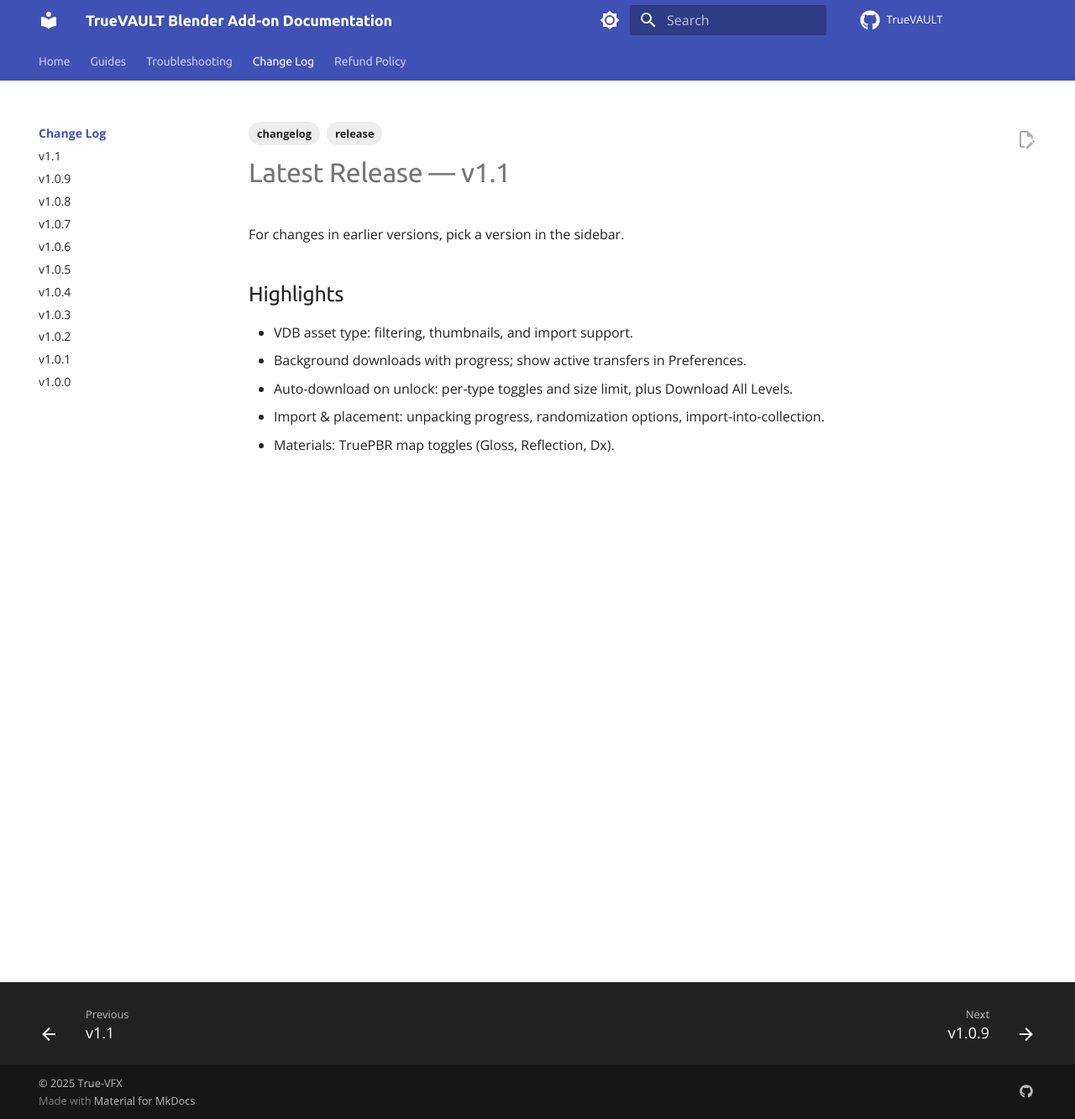
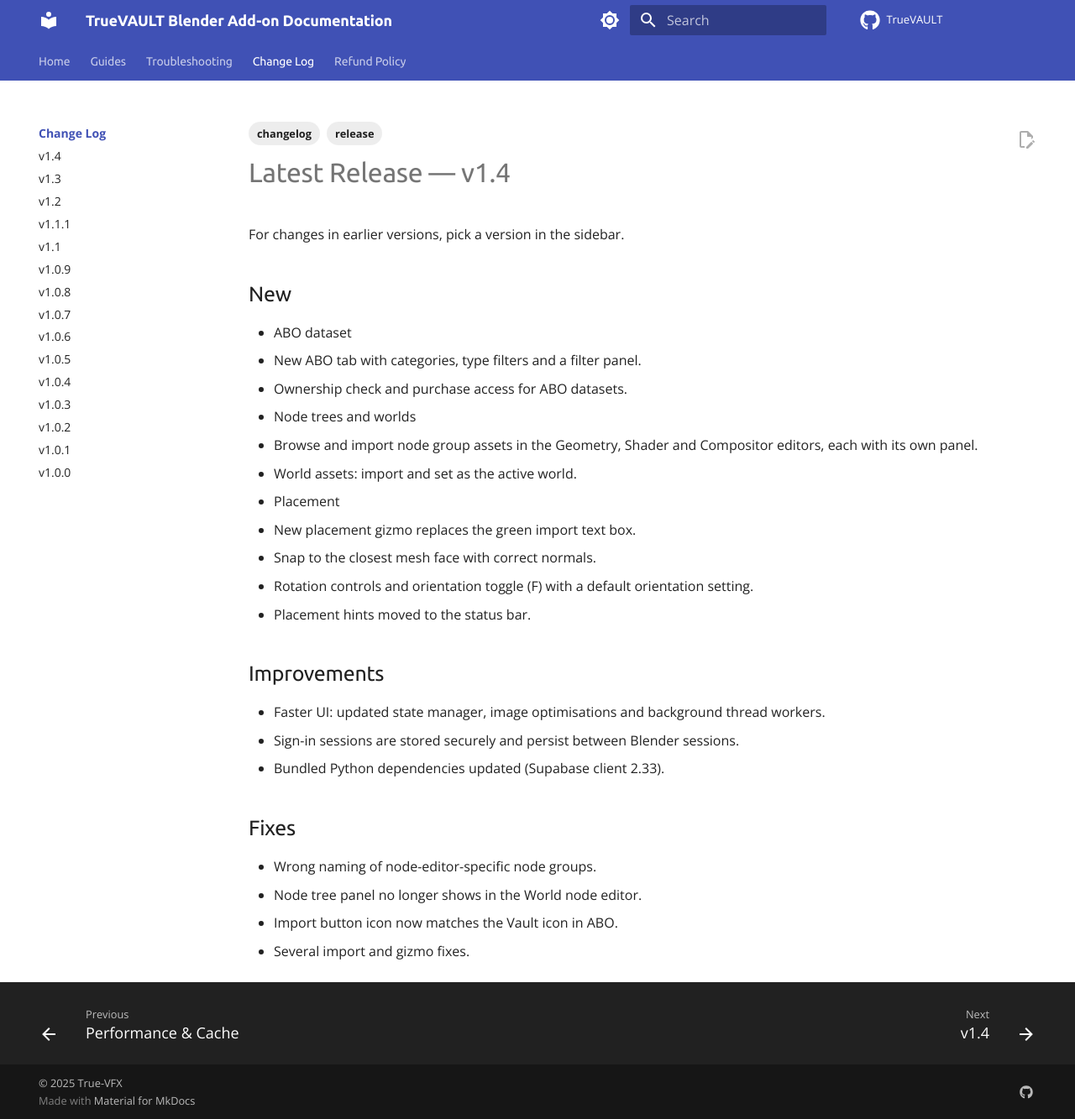
Before and after one commit to True-VFX/TrueVAULT-Documentation, an MkDocs documentation site: the page built from docs/change-log/index.md, in a window 1280 px wide and 1333 px high. Shown: the whole window at 84% size. Built offline with MkDocs 1.6.1 and Material for MkDocs 9.7.7, drawn with Linux system fonts in a browser that asks for light colours; comment, search, counter and statistics services are not loaded; the version menu is left out.

Commit message:
docs: changelog catch-up for v1.2, v1.3.x, v1.4

```diff
--- a/docs/change-log/index.md
+++ b/docs/change-log/index.md
@@ -4,18 +4,35 @@
 tags: [release, changelog]
 keywords: [TrueVAULT, release, changelog, latest]
 related: [release-notes]
-last_updated: 2025-09-24
+last_updated: 2026-10-31
 blender_version_target: 5.1+
 feature_flags: []
 ---
 
-# Latest Release — v1.1
+# Latest Release — v1.4
 
 For changes in earlier versions, pick a version in the sidebar.
 
-## Highlights
-- VDB asset type: filtering, thumbnails, and import support.
-- Background downloads with progress; show active transfers in Preferences.
-- Auto-download on unlock: per-type toggles and size limit, plus Download All Levels.
-- Import & placement: unpacking progress, randomization options, import-into-collection.
-- Materials: TruePBR map toggles (Gloss, Reflection, Dx).
+## New
+- ABO dataset
+  - New ABO tab with categories, type filters and a filter panel.
+  - Ownership check and purchase access for ABO datasets.
+- Node trees and worlds
+  - Browse and import node group assets in the Geometry, Shader and Compositor editors, each with its own panel.
+  - World assets: import and set as the active world.
+- Placement
+  - New placement gizmo replaces the green import text box.
+  - Snap to the closest mesh face with correct normals.
+  - Rotation controls and orientation toggle (F) with a default orientation setting.
+  - Placement hints moved to the status bar.
+
+## Improvements
+- Faster UI: updated state manager, image optimisations and background thread workers.
+- Sign-in sessions are stored securely and persist between Blender sessions.
+- Bundled Python dependencies updated (Supabase client 2.33).
+
+## Fixes
+- Wrong naming of node-editor-specific node groups.
+- Node tree panel no longer shows in the World node editor.
+- Import button icon now matches the Vault icon in ABO.
+- Several import and gizmo fixes.
--- a/mkdocs.yml
+++ b/mkdocs.yml
@@ -47,8 +47,12 @@
       - Auth Problems: troubleshooting/auth-problems.md
       - Performance & Cache: troubleshooting/performance-cache.md
   - Change Log:
+      - change-log/index.md
+      - v1.4: change-log/v1.4.md
+      - v1.3: change-log/v1.3.md
+      - v1.2: change-log/v1.2.md
+      - v1.1.1: change-log/v1.1.1.md
       - v1.1: change-log/v1.1.md
-      - change-log/index.md
       - v1.0.9: change-log/v1.0.9.md
       - v1.0.8: change-log/v1.0.8.md
       - v1.0.7: change-log/v1.0.7.md
```
Also changed, not shown: docs/change-log/v1.2.md (added, +22 -0 lines), docs/change-log/v1.3.md (added, +31 -0 lines), docs/change-log/v1.4.md (added, +36 -0 lines).
